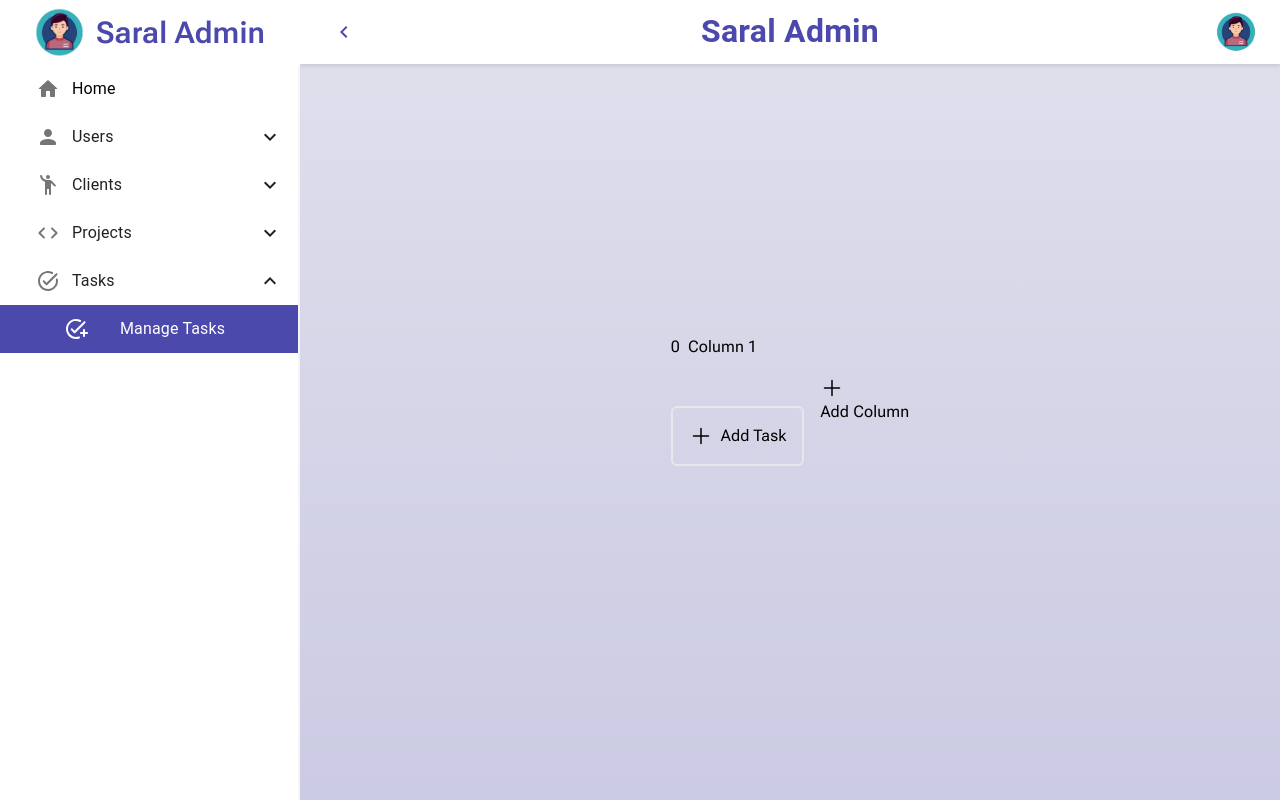
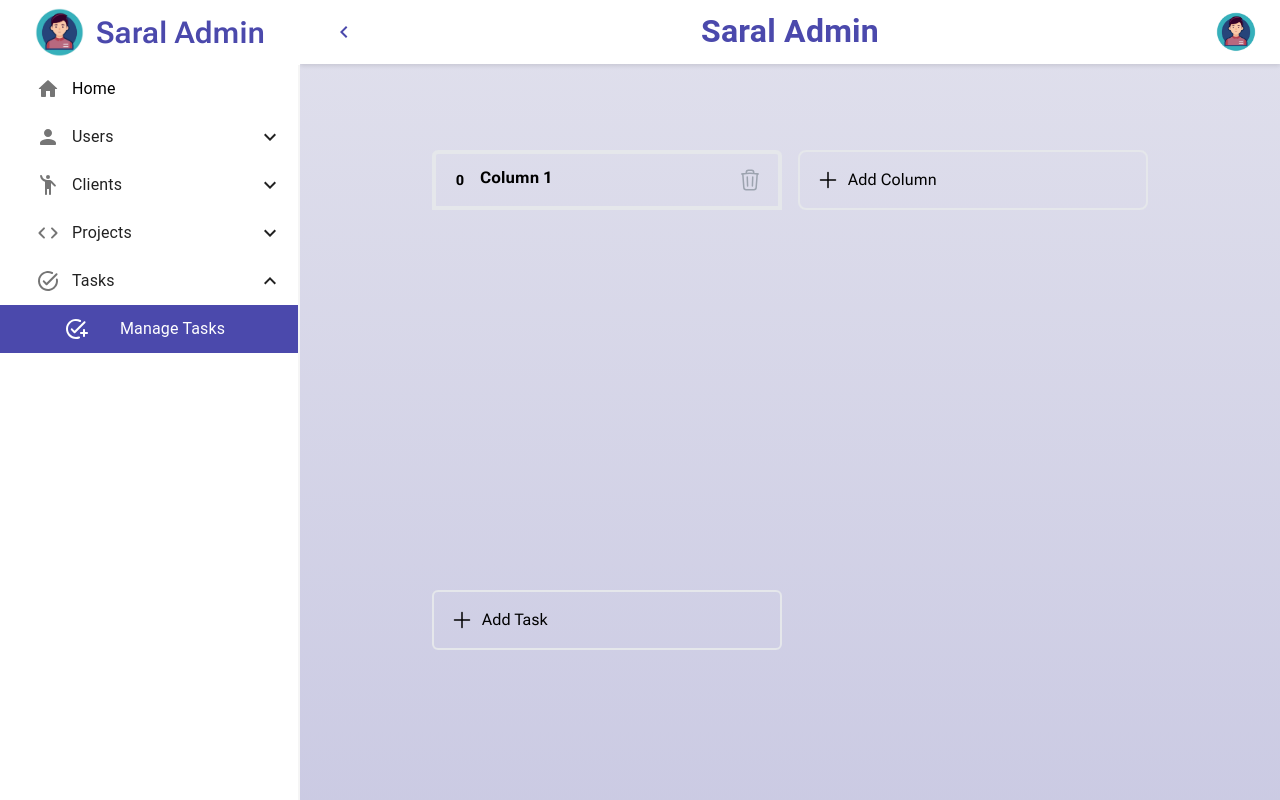
Before and after one commit to AryanAD/projectI, a React (Vite) app in the folder client/: page /tasks in a window 1280 px wide. Both pictures are taken after a click on the button "Add Column". Built offline with nearby package versions, Linux system fonts and the light colour scheme.

Commit message:
working on kanban board css

```diff
--- a/client/src/pages/tasks/ColumnContainer.tsx
+++ b/client/src/pages/tasks/ColumnContainer.tsx
@@ -50,19 +50,31 @@ const ColumnContainer: React.FC<PropType> = ({
   }, [tasks]);
 
   if (isDragging) {
-    return <div ref={setNodeRef} style={style} className=""></div>;
+    return (
+      <div
+        ref={setNodeRef}
+        style={style}
+        className="bg-colBgColor w-[350px] opacity-40 border border-rose-400 h-[500px] max-h-[500px] rounded-md flex flex-col"
+      ></div>
+    );
   }
 
   return (
-    <div ref={setNodeRef} style={style} className="">
+    <div
+      ref={setNodeRef}
+      style={style}
+      className="bg-colBgColor w-[350px] h-[500px] max-h-[500px] rounded-md flex flex-col"
+    >
       <div
         {...attributes}
         {...listeners}
         onClick={() => setEditMode(true)}
-        className=""
+        className="bg-mainBgColor text-md h-[60px] cursor-grab rounded-md rounded-b-none p-3 font-bold border-colBgColor border-4 flex items-center justify-between"
       >
         <div className="flex gap-2">
-          <div className="">0</div>
+          <div className="flex items-center justify-center px-2 py-1 text-sm rounded-full bg-colBgColor">
+            0
+          </div>
           {editMode ? (
             <input
               autoFocus
@@ -79,7 +91,10 @@ const ColumnContainer: React.FC<PropType> = ({
             column.title
           )}
         </div>
-        <button onClick={() => handleDeleteColumn(column.id)}>
+        <button
+          className="px-1 py-2 rounded stroke-gray-400 hover:bg-colBgColor hover:stroke-red-500"
+          onClick={() => handleDeleteColumn(column.id)}
+        >
           <DeleteIcon />
         </button>
       </div>
--- a/client/src/pages/tasks/KanbanBoard.tsx
+++ b/client/src/pages/tasks/KanbanBoard.tsx
@@ -61,7 +61,10 @@ const KanbanBoard = () => {
               ))}
             </SortableContext>
           </div>
-          <button onClick={() => handleCreateColumn()}>
+          <button
+            onClick={() => handleCreateColumn()}
+            className="h-[60px] w-[350px] min-w-[350px] p-4 border-2 rounded-lg cursor-pointer bg-mainBgColor border-colBgColor ring-rose-400 hover:ring-2 flex gap-2"
+          >
             <AddIcon /> Add Column
           </button>
         </div>
--- a/client/src/types/taskTypes.ts
+++ b/client/src/types/taskTypes.ts
@@ -1,4 +1,4 @@
-export type Id = number;
+export type Id = number | string;
 
 export interface Task {
   id: number;
```
